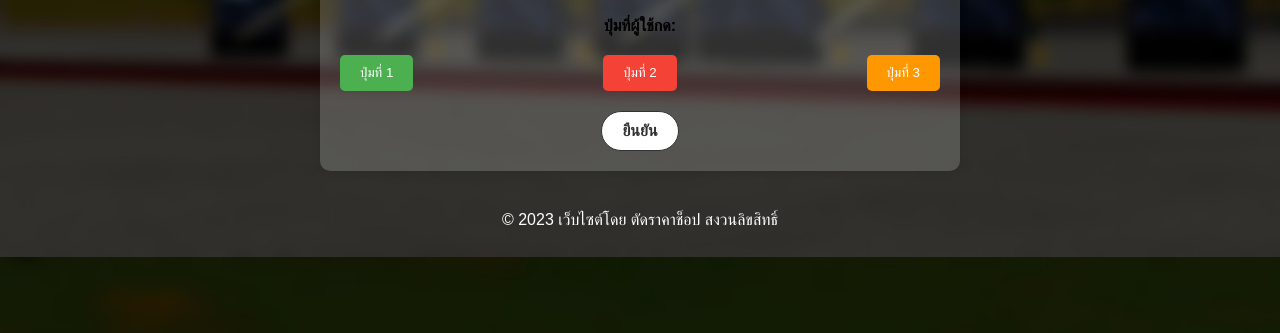
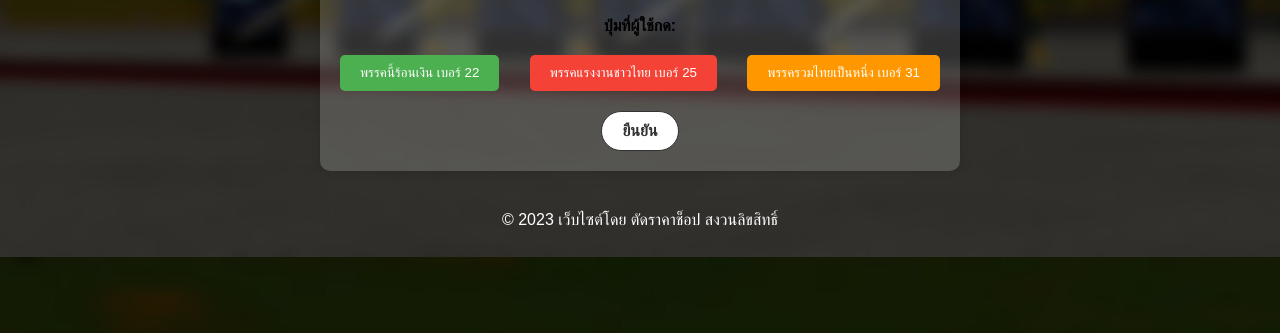
Before and after one commit to meguyZ/ASC-VOTE, a plain HTML site: page index.html in a window 1280 px wide. Shown: the part 467-800 px from the top of the page. Drawn offline with Linux system fonts and the light colour scheme.

Commit message:
index.html

```diff
--- a/index.html
+++ b/index.html
@@ -15,9 +15,9 @@
         <div class="form-group">
             <label for="button-group">ปุ่มที่ผู้ใช้กด:</label>
             <div class="button-group">
-                <button class="primary" onclick="sendToWebhook(document.getElementById('name').value, 'ปุ่มที่ 1')">ปุ่มที่ 1</button>
-                <button class="secondary" onclick="sendToWebhook(document.getElementById('name').value, 'ปุ่มที่ 2')">ปุ่มที่ 2</button>
-                <button class="warning" onclick="sendToWebhook(document.getElementById('name').value, 'ปุ่มที่ 3')">ปุ่มที่ 3</button>
+                <button class="primary" onclick="sendToWebhook(document.getElementById('name').value, 'พรรคนี้ร้อนเงิน  เบอร์ 22')">พรรคนี้ร้อนเงิน  เบอร์ 22</button>
+                <button class="secondary" onclick="sendToWebhook(document.getElementById('name').value, 'พรรคแรงงานชาวไทย  เบอร์ 25')">พรรคแรงงานชาวไทย  เบอร์ 25</button>
+                <button class="warning" onclick="sendToWebhook(document.getElementById('name').value, 'พรรครวมไทยเป็นหนึ่ง เบอร์ 31')">พรรครวมไทยเป็นหนึ่ง เบอร์ 31</button>
             </div>
         </div>
 
```
